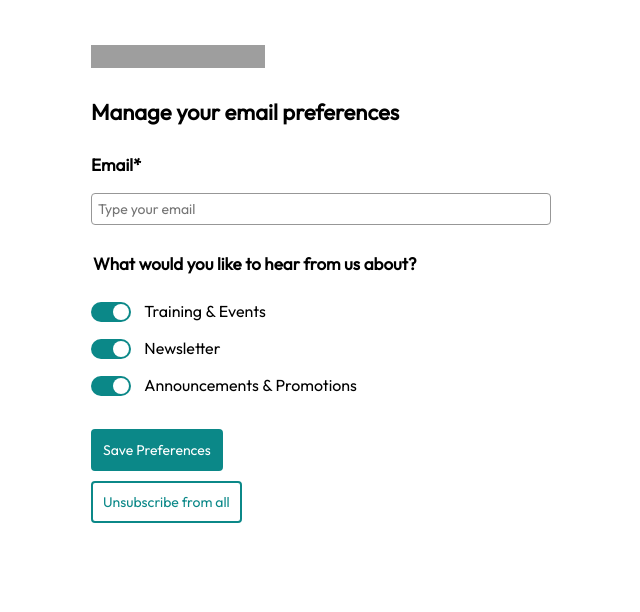
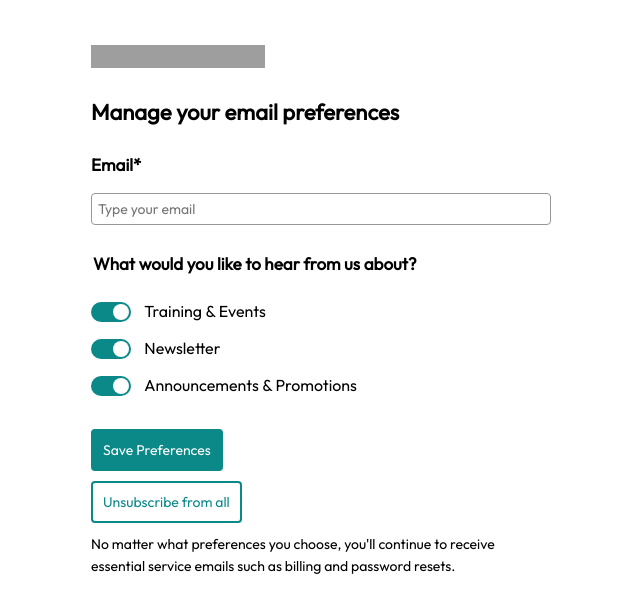
Before and after one commit to alex-badgery/activecampaign, a plain HTML site: page index.html in a window 1280 px wide. Shown: the whole page, without its empty margins (319-959 px from the left). Drawn offline with Linux system fonts and the light colour scheme; grey boxes are pictures that could not be loaded.

Commit message:
Update index.html

```diff
--- a/index.html
+++ b/index.html
@@ -797,6 +797,7 @@ input:checked + .slider:before {
           Unsubscribe from all
         </button>
       </div>
+       No matter what preferences you choose, you'll continue to receive essential service emails such as billing and password resets.
       <div class="_clear-element">
       </div>
     </div>
```
